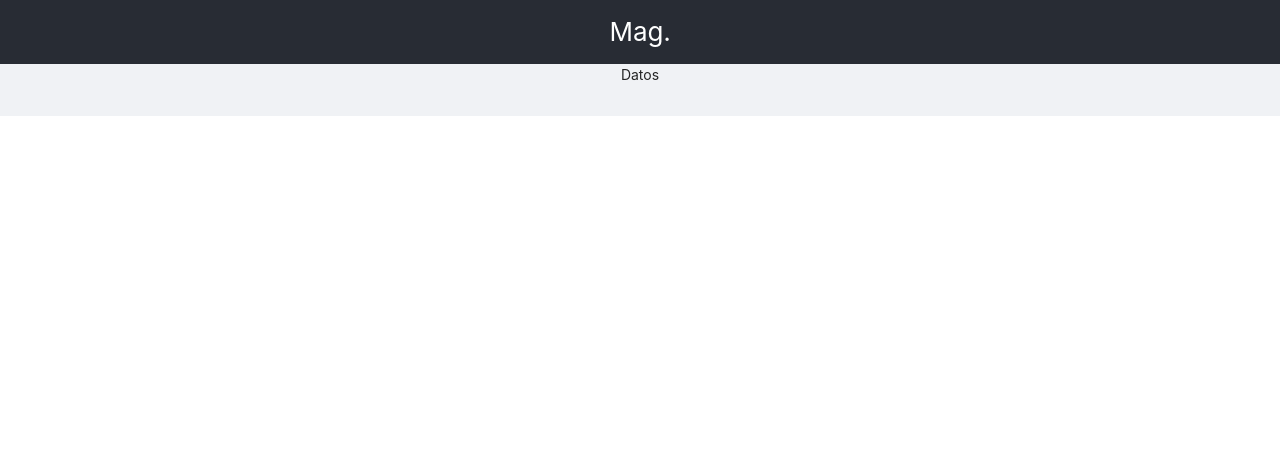
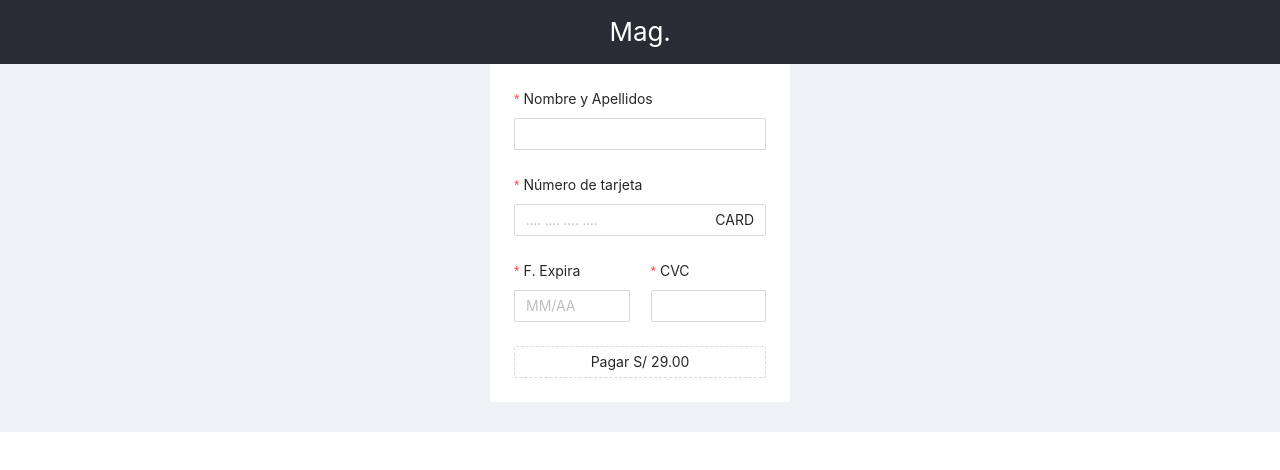
Before and after one commit to wilmerap/desafio-ec, a React (Create React App) app: page /datos in a window 1280 px wide. Shown: the top 470 px of the page. Built offline with nearby package versions, Linux system fonts and the light colour scheme.

Commit message:
Validacion de formulario de tarjeta de Debito

```diff
--- a/src/App.css
+++ b/src/App.css
@@ -12,7 +12,7 @@
 }
 
 .switch_sus {
-  margin-top: 20px;
+  margin-top: 5px;
   margin-bottom: 20px;
 }
 
--- a/src/pages/Datos/index.js
+++ b/src/pages/Datos/index.js
@@ -1,7 +1,150 @@
-import React, { useState, Suspense } from "react";
+import React, { useState } from 'react';
+import { Row, Col, Card, Form, Input, Button } from 'antd';
 
 export default function Datos(props) {
 
-    return "Datos";
+    const [form] = Form.useForm();
+    const [valcvc, setValcvc] = useState();
+    const [errorFecha, setErrorFecha] = useState("");
+    const [errorTDC, setErrorTDC] = useState("");
+    const [errorCVV, setErrorCVV] = useState("");
+    // Validacion de FOrmulario
+
+
+    const onChangeNumberTDC = (e) => {
+        setErrorTDC("");
+        const value = e.target.value;
+
+        // Valido Tarjetas de Credito o Debito Visa o MasterCard
+        if ( !value.match(/^4\d{3}-?\d{4}-?\d{4}-?\d{4}$/) && !value.match(/^5[1-5]\d{2}-?\d{4}-?\d{4}-?\d{4}$/)) {
+            setErrorTDC("error");
+        } else {
+            setErrorTDC("success");
+        }
+
+    }
+    const onChangeFecha = (e) => {
+        setErrorFecha("");
+        const value = e.target.value;
+
+        // Valido Fecha de Caducidad
+        if ( !value.match(/^\d{2}\/\d{2}$/) ) {
+            setErrorFecha("error");
+        } else {
+            setErrorFecha("success");
+        }
+
+      };
+
+      const onChangeCVV = (e) => {
+        setErrorCVV("");
+        const value = e.target.value;
+
+        // Valido Codigo CVV
+        if ( !value.match(/^[0-9]{3,3}$/) ) {
+            setErrorCVV("error");
+        } else {
+            setErrorCVV("success");
+        }
+
+
+      }
+
+      const guardarCambios = (values) => {
+          console.log(values);
+      }
+
+    return (
+    <>
+    <Card bordered={false} style={{ width: 300 }}>
+      <Form
+
+        layout={"vertical"}
+        form={form}
+        className="ant-advanced-search-form"
+        initialValues={{
+            cvc: valcvc,
+          }}
+        scrollToFirstError
+      >
+
+        <Form.Item
+            name="nombre_apellidos"
+            label="Nombre y Apellidos"
+            rules={[
+            {
+                required: true,
+                message: "El nombre y apellidos es obligatorio",
+            },
+            ]}
+        >
+        <Input
+          style={{ textTransform: "uppercase" }}
+        />
+        </Form.Item>
+        <Form.Item
+            name="numero_tarjeta"
+            label="Número de tarjeta"
+            rules={[
+            {
+                required: true,
+                message: "El numero de tarjeta es obligatorio",
+            },
+            ]}
+            hasFeedback
+            validateStatus={errorTDC}
+        >
+        <Input
+            placeholder=".... .... .... ...."
+            suffix="CARD"
+            onChange={onChangeNumberTDC}
+        />
+        </Form.Item>
+        <Row>
+            <Col span={11}>
+                <Form.Item
+                    name="f_expira"
+                    label="F. Expira"
+                    rules={[
+                    {
+                        required: true,
+                        message: "La fecha expira es obligatoria"
+                    },
+                    ]}
+                    hasFeedback
+                    validateStatus={errorFecha}
+                >
+                <Input
+                    placeholder="MM/AA"
+                    maxLength={5}
+                    onChange={onChangeFecha}
+                 />
+                </Form.Item>
+            </Col>
+            <Col span={2}></Col>
+            <Col span={11}>
+                <Form.Item
+                    name="cvc"
+                    label="CVC"
+                    rules={[
+                    {
+                        required: true,
+                        message: "El numero cvc es obligatorio",
+                    },
+                    ]}
+                    hasFeedback
+                    validateStatus={errorCVV}
+                >
+                <Input
+                    maxLength={3}
+                    onChange={onChangeCVV}
+                />
+                </Form.Item>
+            </Col>
+        </Row>
+        <Button type="dashed" block onClick={guardarCambios}>Pagar S/ 29.00</Button>
+      </Form>
+    </Card>
+    </>);
 
 }
--- a/src/pages/Suscripcion/index.js
+++ b/src/pages/Suscripcion/index.js
@@ -5,7 +5,7 @@ import { Link } from "react-router-dom";
 export default function Suscripcion(props) {
 
     return (<>
-
+    <div><b>Plan de Suscripción</b></div>
     <Switch className="switch_sus" checkedChildren="Estándar" unCheckedChildren="Premium" defaultChecked={1} onChange={() => {alert('cambio')}} />
 
     <div className="site-card-border-less-wrapper">
```
